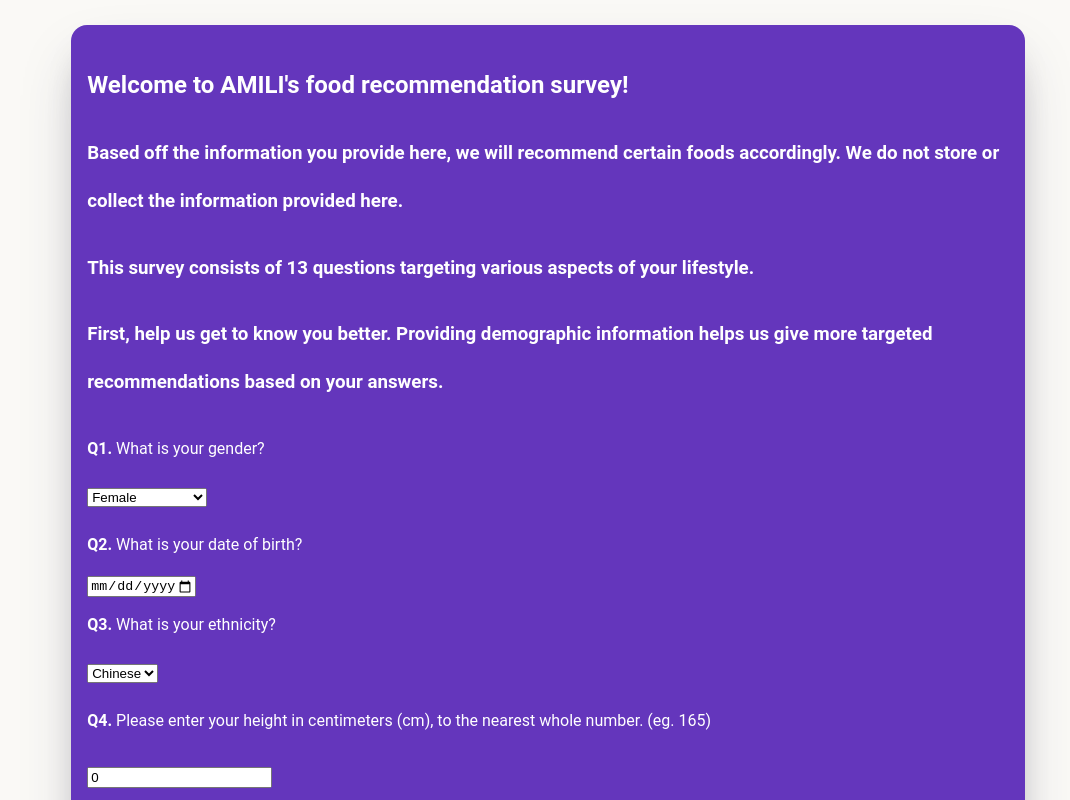
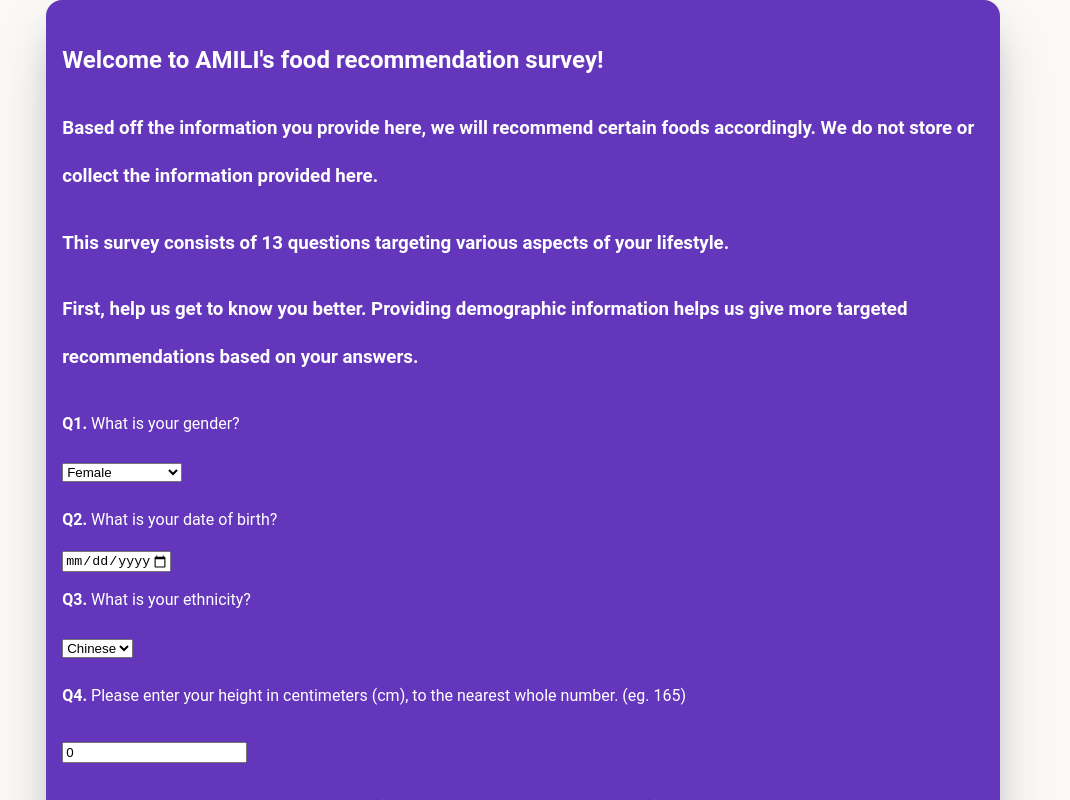
Before and after one commit to chantellyu/amilifoodloc, a React (Create React App) app: page / in a window 1280 px wide. Shown: the top 800 px of the page, without its empty margins (133-1203 px from the left). Built offline with nearby package versions, Linux system fonts and the light colour scheme.

Commit message:
remove padding .survey .report

```diff
--- a/src/App.css
+++ b/src/App.css
@@ -61,7 +61,7 @@
 
 .Survey, .report {
   text-align: left;
-  padding: 25px 50px 25px 100px;
+
   /* Center the div  */
   margin: 0 auto;
 
```
